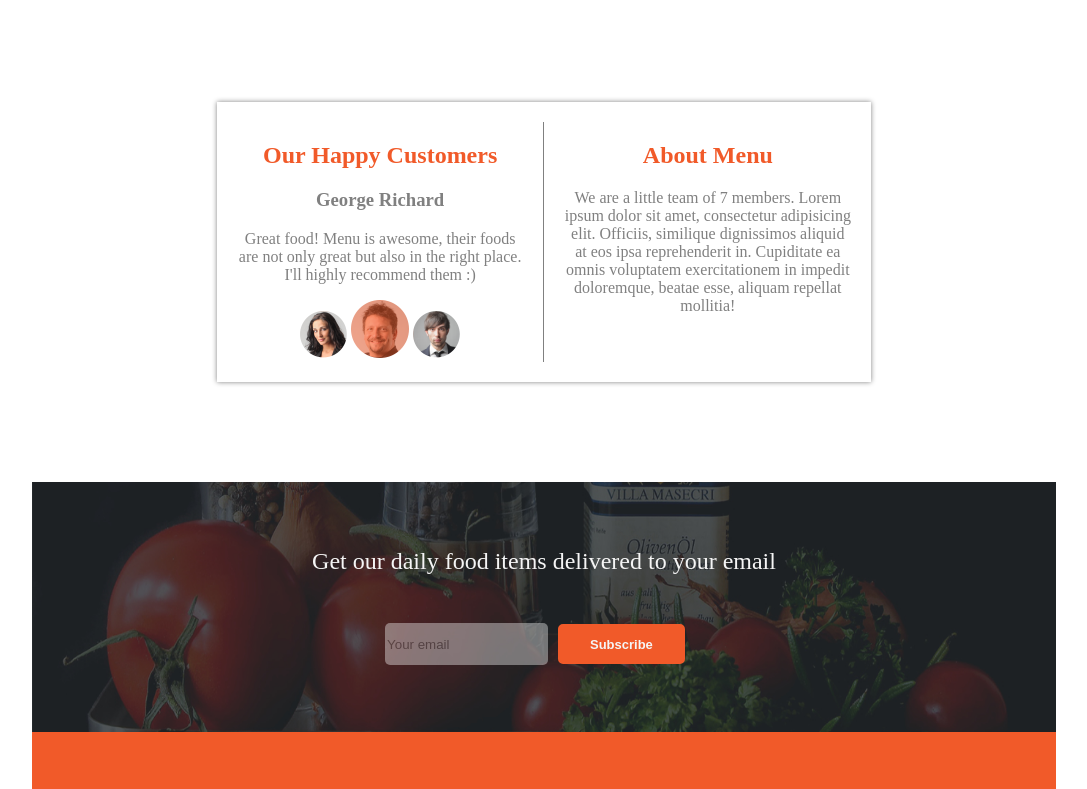
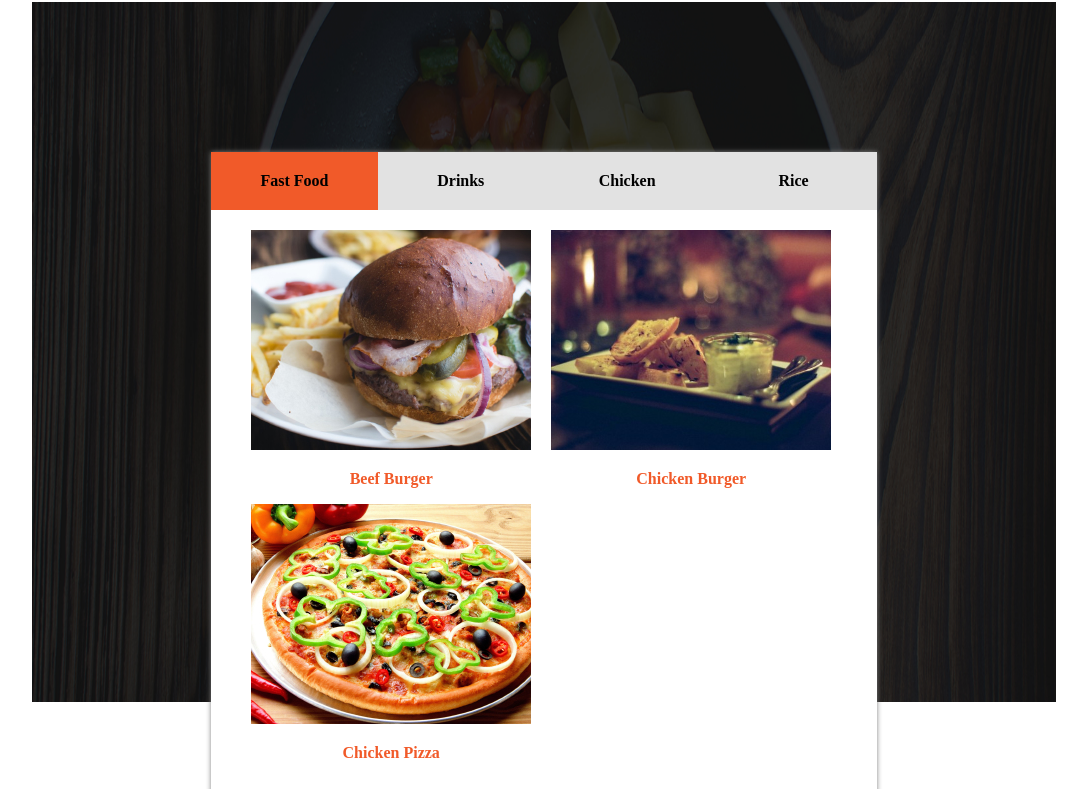
Before and after one commit to Kwathuta/Anitas-Kitchen, a plain HTML site: page index.html in a window 1280 px wide. Shown: the part 2235-3024 px from the top of the page, without its empty margins (96-1183 px from the left). Drawn offline with Linux system fonts and the light colour scheme; a web font is replaced by a local one.

Commit message:
added and styled main-main menu element

```diff
--- a/index.html
+++ b/index.html
@@ -50,7 +50,7 @@
             </div>
         </div>
 
-    <div class="main-main"></div>
+    <div class="div-empty"></div>
 
 
         <div id="drinks">
@@ -66,7 +66,41 @@
             </div>
         </div>
     </div>
-    <div class="main-main"></div>
+    <div class="div-empty"></div>
+
+    <div class="foodsBg">
+    <div class="main-main">
+        <input type="radio" id="fastFood" name="main-main" checked="checked">
+        <label for="fastFood">Fast Food</label>
+        <div id="burgerPizza" class="fullMenu">
+          <div>
+          <img src="./assets/fastfood/beefBurger.jpg" alt="">
+          <p>Beef Burger</p>
+          </div>
+          <div>
+          <img src="./assets/fastfood/chickenBurger.jpg" alt="">
+          <p>Chicken Burger</p>
+          </div>
+          <div>
+          <img src="./assets/fastfood/chickenPizza.jpg" alt="">
+          <p>Chicken Pizza</p>
+          </div>
+        </div>
+
+        <input type="radio" id="drink" name="main-main">
+        <label for="drink">Drinks</label>
+        <div class="fullMenu"></div>
+
+        <input type="radio" id="chicken" name="main-main">
+        <label for="chicken">Chicken</label>
+        <div class="fullMenu"></div>
+
+        <input type="radio" id="rice" name="main-main">
+        <label for="rice">Rice</label>
+        <div class="fullMenu"></div>
+
+      </div>
+    </div>
 
     <div class="reviews">
         <div class="happyCustomers">
--- a/style.css
+++ b/style.css
@@ -146,7 +146,7 @@ button:hover {
   margin-bottom: 20%;
 }
 
-.main-main {
+.div-empty {
   height: 200px;
   background-color: #fff;
 }
@@ -203,7 +203,7 @@ footer p {
   transition: 500ms;
 }
 
-input {
+.above-footer input {
   height: 40px;
   border-radius: 5px;
   background-color: #f5f5f5;
@@ -243,3 +243,53 @@ input {
 .reviews h2 {
   color: #f15a29;
 }
+
+.foodsBg {
+  background: url("./assets/backgrounds/foodsBg.jpg");
+  background-size: 100% 100%;
+  height: 500px;
+  padding: 100px 0px;
+}
+
+.main-main {
+  display: flex;
+  flex-wrap: wrap;
+  width: 65%;
+  margin: 50px auto;
+  /* padding: 100px 0px; */
+  box-shadow: 0px 0px 5px grey;
+}
+.main-main input[type="radio"] {
+  display: none;
+}
+.main-main label {
+  text-align: center;
+  padding: 20px 0;
+  width: 25%;
+  background: #e2e2e2;
+  font-weight: bold;
+}
+
+.main-main .fullMenu {
+  width: 100%;
+  padding: 20px;
+  background: #fff;
+  order: 1;
+  display: none;
+}
+
+.main-main input[type="radio"]:checked + label + .fullMenu {
+  display: block;
+}
+
+.main-main input[type="radio"]:checked + label {
+  background: #f15a29;
+}
+
+#burgerPizza div {
+  float: left;
+  margin-left: 20px;
+  text-align: center;
+  color: #f15a29;
+  font-weight: bold;
+}
```
